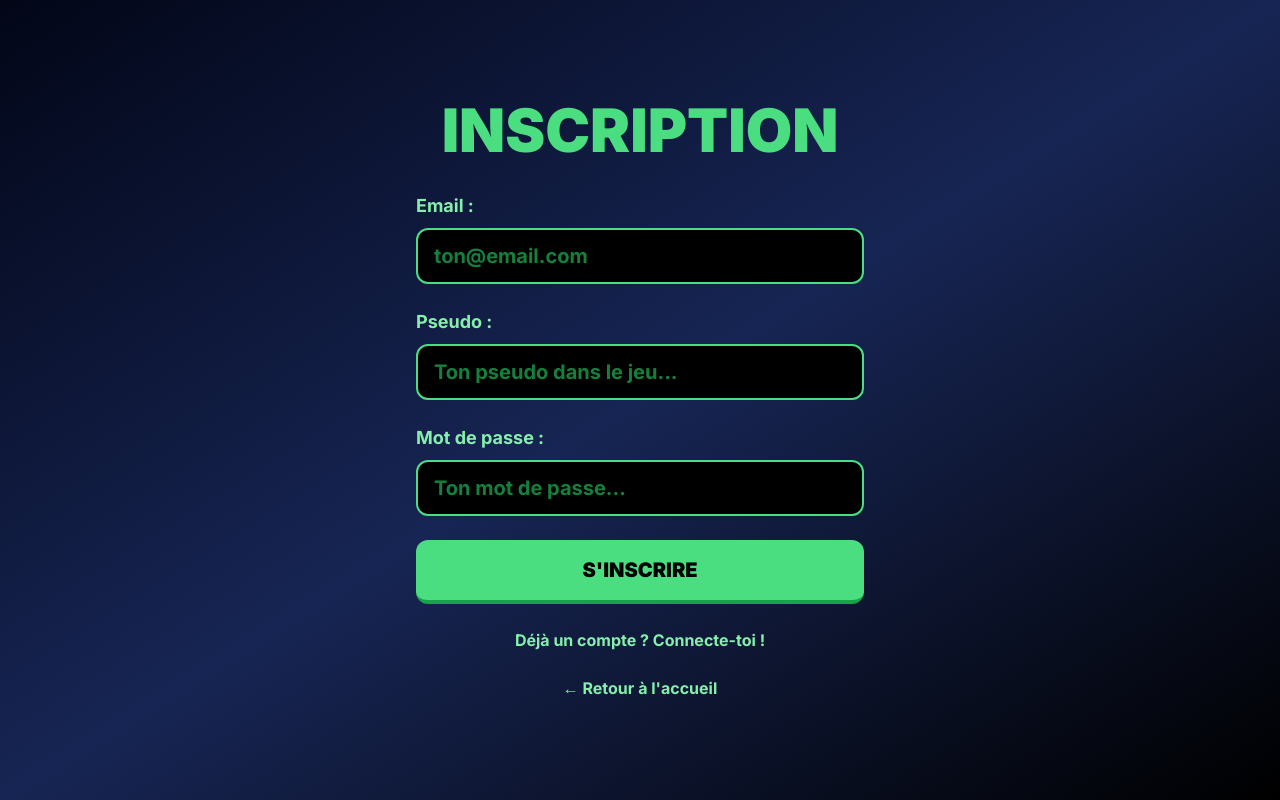
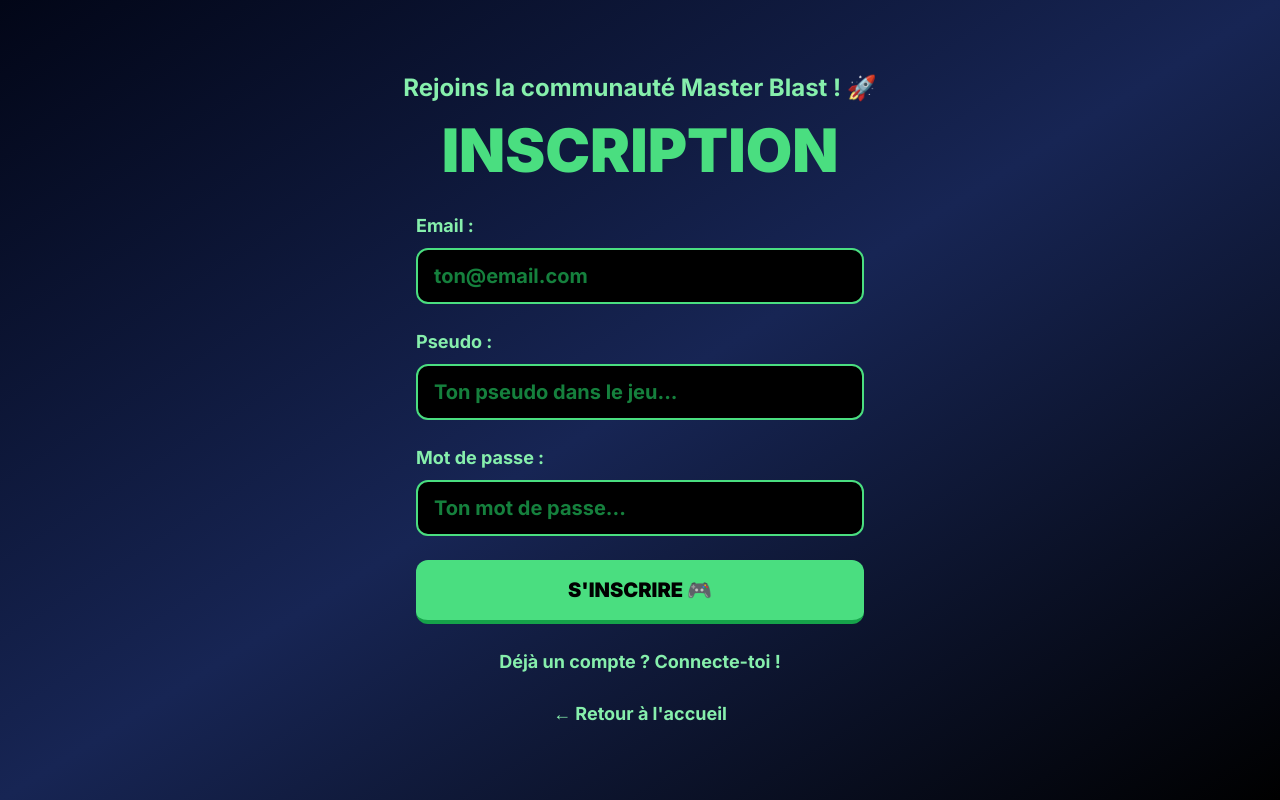
Before and after one commit to Amane405/quiz-potes, a Next.js app: page /auth in a window 1280 px wide. Both pictures are taken after a click on the button "Pas de compte ? Inscris-toi !". Built offline with nearby package versions, Linux system fonts and the light colour scheme; no server answers.

Commit message:
Fix: phrase connexion + améliorations UI

```diff
--- a/app/auth/page.tsx
+++ b/app/auth/page.tsx
@@ -77,6 +77,11 @@ export default function AuthPage() {
 
   return (
     <div className="flex min-h-screen flex-col items-center justify-center bg-gradient-to-br from-slate-950 via-blue-950 to-black text-white p-4">
+      {/* Phrase au-dessus du titre */}
+      <p className="text-xl md:text-2xl text-green-300 mb-4 text-center font-bold">
+        {isLogin ? "Connecte-toi et joue entre amis 🎮" : "Rejoins la communauté Master Blast ! 🚀"}
+      </p>
+
       <h1 className="text-4xl md:text-6xl font-black mb-8 text-green-400">
         {isLogin ? "CONNEXION" : "INSCRIPTION"}
       </h1>
@@ -91,7 +96,7 @@ export default function AuthPage() {
             onChange={(e) => setEmail(e.target.value)}
             placeholder="ton@email.com"
             required
-            className="w-full bg-black border-2 border-green-400 text-green-400 placeholder-green-700 rounded-xl py-3 px-4 text-xl font-bold focus:outline-none"
+            className="w-full bg-black border-2 border-green-400 text-green-400 placeholder-green-700 rounded-xl py-3 px-4 text-xl font-bold focus:outline-none focus:shadow-[0_0_15px_rgba(74,222,128,0.5)]"
           />
         </div>
 
@@ -105,7 +110,7 @@ export default function AuthPage() {
               onChange={(e) => setPseudo(e.target.value)}
               placeholder="Ton pseudo dans le jeu..."
               required
-              className="w-full bg-black border-2 border-green-400 text-green-400 placeholder-green-700 rounded-xl py-3 px-4 text-xl font-bold focus:outline-none"
+              className="w-full bg-black border-2 border-green-400 text-green-400 placeholder-green-700 rounded-xl py-3 px-4 text-xl font-bold focus:outline-none focus:shadow-[0_0_15px_rgba(74,222,128,0.5)]"
             />
           </div>
         )}
@@ -120,7 +125,7 @@ export default function AuthPage() {
             placeholder="Ton mot de passe..."
             required
             minLength={4}
-            className="w-full bg-black border-2 border-green-400 text-green-400 placeholder-green-700 rounded-xl py-3 px-4 text-xl font-bold focus:outline-none"
+            className="w-full bg-black border-2 border-green-400 text-green-400 placeholder-green-700 rounded-xl py-3 px-4 text-xl font-bold focus:outline-none focus:shadow-[0_0_15px_rgba(74,222,128,0.5)]"
           />
         </div>
 
@@ -129,16 +134,16 @@ export default function AuthPage() {
         <button
           type="submit"
           disabled={loading}
-          className="w-full bg-green-400 text-black hover:bg-green-300 font-black py-4 rounded-xl text-xl border-b-4 border-green-600 disabled:opacity-50"
+          className="w-full bg-green-400 text-black hover:bg-green-300 font-black py-4 rounded-xl text-xl border-b-4 border-green-600 disabled:opacity-50 transition-all active:scale-95"
         >
-          {loading ? "CHARGEMENT..." : isLogin ? "SE CONNECTER " : "S'INSCRIRE "}
+          {loading ? "CHARGEMENT..." : isLogin ? "SE CONNECTER " : "S'INSCRIRE 🎮"}
         </button>
 
         <div className="text-center">
           <button
             type="button"
             onClick={() => { setIsLogin(!isLogin); setError(""); }}
-            className="text-green-300 hover:text-green-100 font-bold"
+            className="text-green-300 hover:text-green-100 font-bold text-lg"
           >
             {isLogin ? "Pas de compte ? Inscris-toi !" : "Déjà un compte ? Connecte-toi !"}
           </button>
@@ -146,7 +151,7 @@ export default function AuthPage() {
 
         <a
           href="/"
-          className="block text-center text-green-300 hover:text-green-100 font-bold"
+          className="block text-center text-green-300 hover:text-green-100 font-bold text-lg"
         >
           ← Retour à l'accueil
         </a>
```
